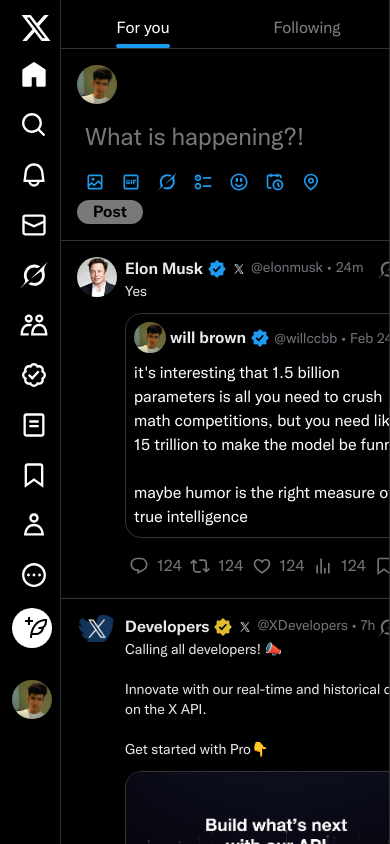
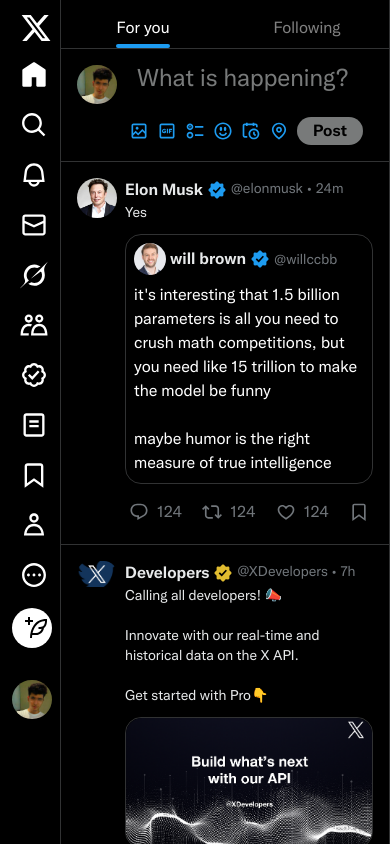
Before and after one commit to Rahulbabar222/X-Clone, a website built with Vite: page index.html in a window 390 px wide. Built offline with nearby package versions, Linux system fonts and the light colour scheme.

Commit message:
responsiveness updates

```diff
--- a/index.html
+++ b/index.html
@@ -36,6 +36,8 @@
             font-weight: 700;
             font-style: normal;
         }
+
+        /* [@media(max-width:450px)]:hidden */
     </style>
 
 </head>
@@ -214,7 +216,7 @@
 
 
         <!-- Feed -->
-        <div class="second bg-black max-w-90 sm:max-w-148 h-screen border-x-[#313233] border-x overflow-y-auto ">
+        <div class="second bg-black max-w-full sm:max-w-148 h-screen border-x-[#313233] border-x overflow-y-auto ">
 
             <div class="floating bg-black/70 text-[#E7E9EA] h-12 sticky top-0 w-full flex z-10">
                 <div class="forYou w-full flex justify-center hover:bg-[#e7e9ea1a]">
@@ -230,16 +232,16 @@
             </div>
 
             <!-- Posting section -->
-            <div class=" border-y border-y-[#313233] flex flex-wrap p-4 gap-3">
+            <div class=" border-y border-y-[#313233] flex p-4 gap-3">
                 <div>
                     <img class="min-w-8 w-10 rounded-full" src="asset/DP.png" alt="">
                 </div>
                 <div>
-                    <input class="w-full py-3 pl-2 placeholder:text-2xl placeholder-[#787a7a]" type="text" name="" id=""
+                    <input class="w-55 sm:w-full py-1 sm:py-3 pl-2 placeholder:text-2xl placeholder-[#787a7a]" type="text" name="" id=""
                         placeholder="What is happening?!">
-                    <div class="flex flex-wrap justify-between space-x-40">
+                    <div class="flex pt-5 justify-between space-x-0 sm:space-x-60">
                         <div class="flex">
-                            <button class="w-9 h-9 pl-2"><svg viewBox="0 0 24 24" fill="#1d9bf0" aria-hidden="true"
+                            <button class="w-7 h-7 pl-0 sm:pl-2"><svg viewBox="0 0 24 24" fill="#1d9bf0" aria-hidden="true"
                                     class="w-5 r-4qtqp9 r-yyyyoo r-dnmrzs r-bnwqim r-lrvibr r-m6rgpd r-z80fyv r-19wmn03"
                                     style="color: #1d9bf0;">
                                     <g>
@@ -248,7 +250,7 @@
                                         </path>
                                     </g>
                                 </svg></button>
-                            <button class="w-9 h-9 pl-2"><svg viewBox="0 0 24 24" fill="#1d9bf0" aria-hidden="true"
+                            <button class="w-7 h-7 pl-0 sm:pl-2"><svg viewBox="0 0 24 24" fill="#1d9bf0" aria-hidden="true"
                                     class="w-5 r-4qtqp9 r-yyyyoo r-dnmrzs r-bnwqim r-lrvibr r-m6rgpd r-z80fyv r-19wmn03"
                                     style="color: rgb(29, 155, 240);">
                                     <g>
@@ -257,7 +259,7 @@
                                         </path>
                                     </g>
                                 </svg></button>
-                            <button class="w-9 h-9 pl-2"><svg viewBox="0 0 33 32" fill="#1d9bf0" aria-hidden="true"
+                            <button class="[@media(max-width:400px)]:hidden w-7 h-7 pl-0 sm:pl-2"><svg viewBox="0 0 33 32" fill="#1d9bf0" aria-hidden="true"
                                     class="w-5 r-4qtqp9 r-yyyyoo r-dnmrzs r-bnwqim r-lrvibr r-m6rgpd r-z80fyv r-19wmn03"
                                     style="color: rgb(29, 155, 240);">
                                     <g>
@@ -266,7 +268,7 @@
                                         </path>
                                     </g>
                                 </svg></button>
-                            <button class="w-9 h-9 pl-2"><svg viewBox="0 0 24 24" fill="#1d9bf0" aria-hidden="true"
+                            <button class="w-7 h-7 pl-0 sm:pl-2"><svg viewBox="0 0 24 24" fill="#1d9bf0" aria-hidden="true"
                                     class="w-5 r-4qtqp9 r-yyyyoo r-dnmrzs r-bnwqim r-lrvibr r-m6rgpd r-z80fyv r-19wmn03"
                                     style="color: rgb(29, 155, 240);">
                                     <g>
@@ -275,7 +277,7 @@
                                         </path>
                                     </g>
                                 </svg></button>
-                            <button class="w-9 h-9 pl-2"><svg viewBox="0 0 24 24" fill="#1d9bf0" aria-hidden="true"
+                            <button class="w-7 h-7 pl-0 sm:pl-2"><svg viewBox="0 0 24 24" fill="#1d9bf0" aria-hidden="true"
                                     class="w-5 r-4qtqp9 r-yyyyoo r-dnmrzs r-bnwqim r-lrvibr r-m6rgpd r-z80fyv r-19wmn03"
                                     style="color: rgb(29, 155, 240);">
                                     <g>
@@ -284,7 +286,7 @@
                                         </path>
                                     </g>
                                 </svg></button>
-                            <button class="w-9 h-9 pl-2"><svg viewBox="0 0 24 24" fill="#1d9bf0" aria-hidden="true"
+                            <button class="w-7 h-7 pl-0 sm:pl-2"><svg viewBox="0 0 24 24" fill="#1d9bf0" aria-hidden="true"
                                     class="w-5 r-4qtqp9 r-yyyyoo r-dnmrzs r-bnwqim r-lrvibr r-m6rgpd r-z80fyv r-19wmn03"
                                     style="color: rgb(29, 155, 240);">
                                     <g>
@@ -293,7 +295,7 @@
                                         </path>
                                     </g>
                                 </svg></button>
-                            <button class="w-9 h-9 pl-2"><svg viewBox="0 0 24 24" fill="#1d9bf0" aria-hidden="true"
+                            <button class="w-7 h-7 pl-0 sm:pl-2"><svg viewBox="0 0 24 24" fill="#1d9bf0" aria-hidden="true"
                                     class="w-5 r-4qtqp9 r-yyyyoo r-dnmrzs r-bnwqim r-lrvibr r-m6rgpd r-z80fyv r-19wmn03"
                                     style="color: rgb(29, 155, 240);">
                                     <g>
@@ -328,11 +330,11 @@
                                         fill-rule="evenodd"></path>
                                 </g>
                             </svg>
-                            <img class="mt-1 w-4 h-4 " src="asset/x_icon.jpg" alt="">
+                            <img class="[@media(max-width:450px)]:hidden mt-1 w-4 h-4 " src="asset/x_icon.jpg" alt="">
                             <p class="text-[#71767b] text-sm">@elonmusk • 24m </p>
                         </div>
 
-                        <div class="flex gap-2">
+                        <div class="[@media(max-width:450px)]:hidden flex gap-2">
                             <svg viewBox="0 0 33 32" fill="#71767b" aria-hidden="true"
                                 class=" w-5 r-4qtqp9 r-yyyyoo r-dnmrzs r-bnwqim r-lrvibr r-m6rgpd r-1xvli5t r-1hdv0qi">
                                 <g>
@@ -358,7 +360,7 @@
                     <!-- reshared Post -->
                     <div class=" w-full border border-[#313233] rounded-2xl my-3 text-white p-2">
                         <div class="flex gap-1 items-center mb-2">
-                            <img class="w-8 rounded-full" src="asset/DP.png" alt="">
+                            <img class="w-8 rounded-full" src="asset/will_dp.jpg" alt="">
                             <p class="text-[#e7e9ea] text-base font-bold">will brown</p>
                             <svg viewBox="0 0 22 22" fill="#1d9bf0" aria-label="Verified account" role="img"
                                 class="w-5 r-4qtqp9 r-yyyyoo r-1xvli5t r-bnwqim r-lrvibr r-m6rgpd r-f9ja8p r-og9te1 r-3t4u6i"
@@ -369,7 +371,7 @@
                                         fill-rule="evenodd"></path>
                                 </g>
                             </svg>
-                            <p class="text-[#71767b] text-sm">@willccbb • Feb 24 </p>
+                            <p class="text-[#71767b] text-sm">@willccbb</p>
                         </div>
 
                         <p>it's interesting that 1.5 billion parameters is all you need to crush math competitions, but
@@ -409,7 +411,7 @@
                                 </g>
                             </svg>124
                         </div>
-                        <div class="flex gap-2 p-1 rounded-full hover:text-[#1d9bf0] hover:bg-[#131415] group">
+                        <div class="flex [@media(max-width:450px)]:hidden gap-2 p-1 rounded-full hover:text-[#1d9bf0] hover:bg-[#131415] group">
                             <svg viewBox="0 0 24 24" fill="#71767b" aria-hidden="true"
                                 class="group-hover:fill-[#1d9bf0] w-5 r-4qtqp9 r-yyyyoo r-dnmrzs r-bnwqim r-lrvibr r-m6rgpd r-1xvli5t r-1hdv0qi">
                                 <g>
@@ -429,7 +431,7 @@
                                 </g>
                             </svg>
                             <svg viewBox="0 0 24 24" fill="#71767b" aria-hidden="true"
-                                class=" hover:fill-[#1d9bf0] w-5 r-4qtqp9 r-yyyyoo r-dnmrzs r-bnwqim r-lrvibr r-m6rgpd r-1xvli5t r-1hdv0qi">
+                                class="[@media(max-width:450px)]:hidden hover:fill-[#1d9bf0] w-5 r-4qtqp9 r-yyyyoo r-dnmrzs r-bnwqim r-lrvibr r-m6rgpd r-1xvli5t r-1hdv0qi">
                                 <g>
                                     <path
                                         d="M12 2.59l5.7 5.7-1.41 1.42L13 6.41V16h-2V6.41l-3.3 3.3-1.41-1.42L12 2.59zM21 15l-.02 3.51c0 1.38-1.12 2.49-2.5 2.49H5.5C4.11 21 3 19.88 3 18.5V15h2v3.5c0 .28.22.5.5.5h12.98c.28 0 .5-.22.5-.5L19 15h2z">
@@ -462,11 +464,11 @@
                                         fill-rule="evenodd"></path>
                                 </g>
                             </svg>
-                            <img class="mt-1 w-4 h-4 " src="asset/x_icon.jpg" alt="">
+                            <img class="[@media(max-width:450px)]:hidden mt-1 w-4 h-4 " src="asset/x_icon.jpg" alt="">
                             <p class="text-[#71767b] text-sm">@XDevelopers • 7h </p>
                         </div>
 
-                        <div class="flex gap-2">
+                        <div class="[@media(max-width:450px)]:hidden flex gap-2">
                             <svg viewBox="0 0 33 32" fill="#71767b" aria-hidden="true"
                                 class=" w-5 r-4qtqp9 r-yyyyoo r-dnmrzs r-bnwqim r-lrvibr r-m6rgpd r-1xvli5t r-1hdv0qi">
                                 <g>
@@ -529,7 +531,7 @@
                                 </g>
                             </svg>124
                         </div>
-                        <div class="flex gap-2 p-1 rounded-full hover:text-[#1d9bf0] hover:bg-[#131415] group">
+                        <div class="flex [@media(max-width:450px)]:hidden gap-2 p-1 rounded-full hover:text-[#1d9bf0] hover:bg-[#131415] group">
                             <svg viewBox="0 0 24 24" fill="#71767b" aria-hidden="true"
                                 class="group-hover:fill-[#1d9bf0] w-5 r-4qtqp9 r-yyyyoo r-dnmrzs r-bnwqim r-lrvibr r-m6rgpd r-1xvli5t r-1hdv0qi">
                                 <g>
@@ -549,7 +551,7 @@
                                 </g>
                             </svg>
                             <svg viewBox="0 0 24 24" fill="#71767b" aria-hidden="true"
-                                class=" hover:fill-[#1d9bf0] w-5 r-4qtqp9 r-yyyyoo r-dnmrzs r-bnwqim r-lrvibr r-m6rgpd r-1xvli5t r-1hdv0qi">
+                                class="[@media(max-width:450px)]:hidden hover:fill-[#1d9bf0] w-5 r-4qtqp9 r-yyyyoo r-dnmrzs r-bnwqim r-lrvibr r-m6rgpd r-1xvli5t r-1hdv0qi">
                                 <g>
                                     <path
                                         d="M12 2.59l5.7 5.7-1.41 1.42L13 6.41V16h-2V6.41l-3.3 3.3-1.41-1.42L12 2.59zM21 15l-.02 3.51c0 1.38-1.12 2.49-2.5 2.49H5.5C4.11 21 3 19.88 3 18.5V15h2v3.5c0 .28.22.5.5.5h12.98c.28 0 .5-.22.5-.5L19 15h2z">
@@ -584,7 +586,7 @@
                     <!-- Acc name -->
                     <div class="flex justify-between w-full">
                         <div class="flex gap-1">
-                            <p class="text-[#e7e9ea] text-base font-bold">Ashutosh Shrivastava</p>
+                            <p class="text-[#e7e9ea] text-base font-bold">Ashu S</p>
                             <svg viewBox="0 0 22 22" fill="#1d9bf0" aria-label="Verified account" role="img"
                                 class="w-5 r-4qtqp9 r-yyyyoo r-1xvli5t r-bnwqim r-lrvibr r-m6rgpd r-f9ja8p r-og9te1 r-3t4u6i"
                                 data-testid="icon-verified">
@@ -594,11 +596,11 @@
                                         fill-rule="evenodd"></path>
                                 </g>
                             </svg>
-                            <img class="mt-1 w-4 h-4 " src="asset/x_icon.jpg" alt="">
+                            <img class="[@media(max-width:450px)]:hidden mt-1 w-4 h-4 " src="asset/x_icon.jpg" alt="">
                             <p class="text-[#71767b] text-sm">@ai_for_success• 15h </p>
                         </div>
 
-                        <div class="flex gap-2">
+                        <div class="[@media(max-width:450px)]:hidden flex gap-2">
                             <svg viewBox="0 0 33 32" fill="#71767b" aria-hidden="true"
                                 class=" w-5 r-4qtqp9 r-yyyyoo r-dnmrzs r-bnwqim r-lrvibr r-m6rgpd r-1xvli5t r-1hdv0qi">
                                 <g>
@@ -619,7 +621,7 @@
                     </div>
 
                     <!-- comment -->
-                    <p class="text-[#e7e9ea] text-sm">Grok-3 DeepSearch + Gamma : productivity hack 🔥<br><br>
+                    <p class="text-[#e7e9ea] text-sm"><br>Grok-3 DeepSearch + Gamma : productivity hack 🔥<br><br>
 
                         - Grok-3: DeepSearch is really powerful use it to pull relevant data and people's opinions from
                         X and the internet on any topic. <br>
@@ -663,7 +665,7 @@
                                 </g>
                             </svg>124
                         </div>
-                        <div class="flex gap-2 p-1 rounded-full hover:text-[#1d9bf0] hover:bg-[#131415] group">
+                        <div class="flex [@media(max-width:450px)]:hidden gap-2 p-1 rounded-full hover:text-[#1d9bf0] hover:bg-[#131415] group">
                             <svg viewBox="0 0 24 24" fill="#71767b" aria-hidden="true"
                                 class="group-hover:fill-[#1d9bf0] w-5 r-4qtqp9 r-yyyyoo r-dnmrzs r-bnwqim r-lrvibr r-m6rgpd r-1xvli5t r-1hdv0qi">
                                 <g>
@@ -683,7 +685,7 @@
                                 </g>
                             </svg>
                             <svg viewBox="0 0 24 24" fill="#71767b" aria-hidden="true"
-                                class=" hover:fill-[#1d9bf0] w-5 r-4qtqp9 r-yyyyoo r-dnmrzs r-bnwqim r-lrvibr r-m6rgpd r-1xvli5t r-1hdv0qi">
+                                class="[@media(max-width:450px)]:hidden hover:fill-[#1d9bf0] w-5 r-4qtqp9 r-yyyyoo r-dnmrzs r-bnwqim r-lrvibr r-m6rgpd r-1xvli5t r-1hdv0qi">
                                 <g>
                                     <path
                                         d="M12 2.59l5.7 5.7-1.41 1.42L13 6.41V16h-2V6.41l-3.3 3.3-1.41-1.42L12 2.59zM21 15l-.02 3.51c0 1.38-1.12 2.49-2.5 2.49H5.5C4.11 21 3 19.88 3 18.5V15h2v3.5c0 .28.22.5.5.5h12.98c.28 0 .5-.22.5-.5L19 15h2z">
@@ -716,11 +718,11 @@
                                         fill-rule="evenodd"></path>
                                 </g>
                             </svg>
-                            <img class="mt-1 w-4 h-4 " src="asset/x_icon.jpg" alt="">
+                            <img class="[@media(max-width:450px)]:hidden mt-1 w-4 h-4 " src="asset/x_icon.jpg" alt="">
                             <p class="text-[#71767b] text-sm">@Lenovo_in • 20h </p>
                         </div>
 
-                        <div class="flex gap-2">
+                        <div class="[@media(max-width:450px)]:hidden flex gap-2">
                             <svg viewBox="0 0 33 32" fill="#71767b" aria-hidden="true"
                                 class=" w-5 r-4qtqp9 r-yyyyoo r-dnmrzs r-bnwqim r-lrvibr r-m6rgpd r-1xvli5t r-1hdv0qi">
                                 <g>
@@ -783,7 +785,7 @@
                                 </g>
                             </svg>124
                         </div>
-                        <div class="flex gap-2 p-1 rounded-full hover:text-[#1d9bf0] hover:bg-[#131415] group">
+                        <div class="flex [@media(max-width:450px)]:hidden gap-2 p-1 rounded-full hover:text-[#1d9bf0] hover:bg-[#131415] group">
                             <svg viewBox="0 0 24 24" fill="#71767b" aria-hidden="true"
                                 class="group-hover:fill-[#1d9bf0] w-5 r-4qtqp9 r-yyyyoo r-dnmrzs r-bnwqim r-lrvibr r-m6rgpd r-1xvli5t r-1hdv0qi">
                                 <g>
@@ -803,7 +805,7 @@
                                 </g>
                             </svg>
                             <svg viewBox="0 0 24 24" fill="#71767b" aria-hidden="true"
-                                class=" hover:fill-[#1d9bf0] w-5 r-4qtqp9 r-yyyyoo r-dnmrzs r-bnwqim r-lrvibr r-m6rgpd r-1xvli5t r-1hdv0qi">
+                                class="[@media(max-width:450px)]:hidden hover:fill-[#1d9bf0] w-5 r-4qtqp9 r-yyyyoo r-dnmrzs r-bnwqim r-lrvibr r-m6rgpd r-1xvli5t r-1hdv0qi">
                                 <g>
                                     <path
                                         d="M12 2.59l5.7 5.7-1.41 1.42L13 6.41V16h-2V6.41l-3.3 3.3-1.41-1.42L12 2.59zM21 15l-.02 3.51c0 1.38-1.12 2.49-2.5 2.49H5.5C4.11 21 3 19.88 3 18.5V15h2v3.5c0 .28.22.5.5.5h12.98c.28 0 .5-.22.5-.5L19 15h2z">
```
Also changed, not shown: asset/will_dp.jpg (added), src/output.css, 1 other file.
